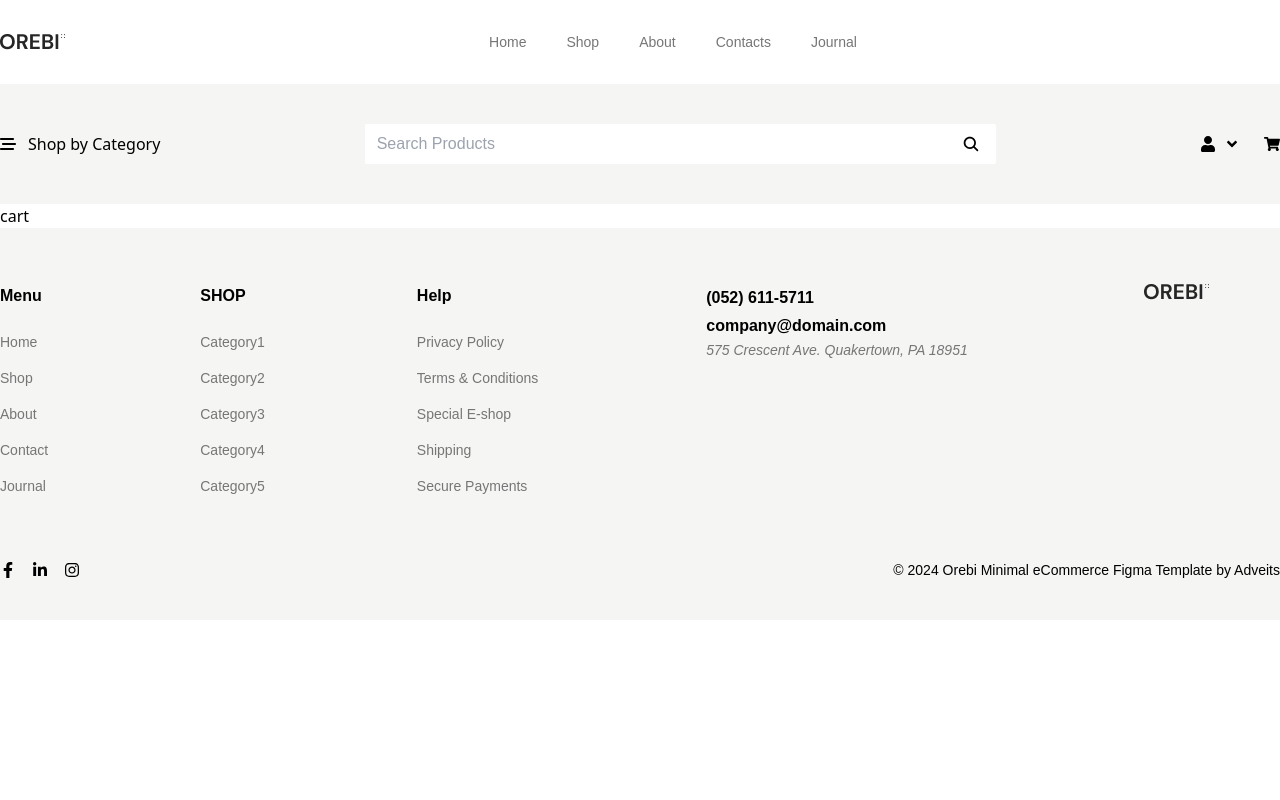
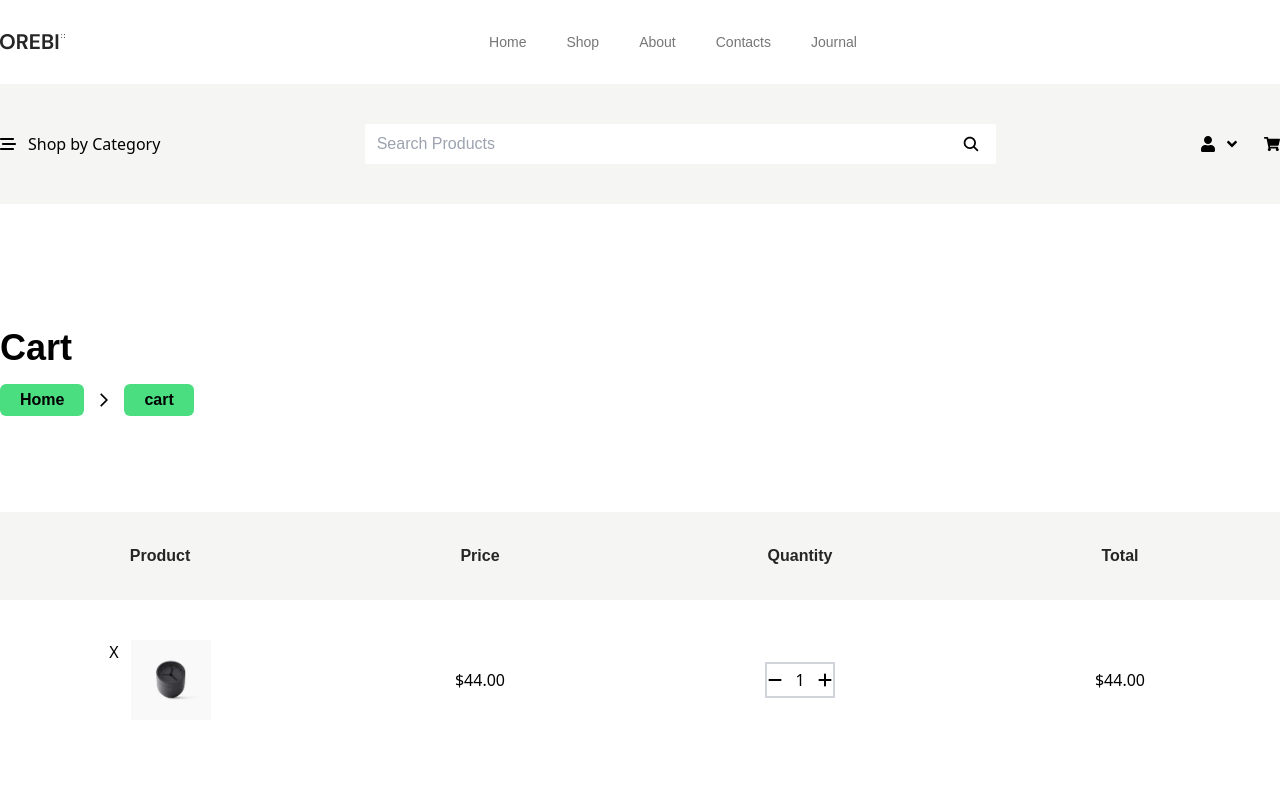
Before and after one commit to mahmudulhasanprodan/orebiTwo, a React (Vite) app: page /cart in a window 1280 px wide. Shown: the top 800 px of the page. Built offline with nearby package versions, Linux system fonts and the light colour scheme.

Commit message:
cart part half done

```diff
--- a/src/Pages/Cart/Cart.jsx
+++ b/src/Pages/Cart/Cart.jsx
@@ -1,11 +1,73 @@
 import React from 'react'
+import BreadCrumb from '../../CommonComponent/BreadCrumb/BreadCrumb'
+import img from "../../assets/HomeComponentPic/ArrivalPicone.png"
+import { FaPlus,  FaMinus } from "react-icons/fa6";
 
 const Cart = () => {
   return (
     <>
-      <h2>cart</h2>
+      <div className="py-[124px]">
+        <div className="container">
+          <div className="flex flex-col gap-y-4">
+            <h2 className="font-DMsans text-4xl font-bold">Cart</h2>
+            <BreadCrumb />
+          </div>
+          <div className="flex items-center justify-between bg-MenuBgColor py-8">
+            <div className="shrink grow basis-60 flex justify-center">
+              <h2 className="font-DMsans font-bold text-MainfontColor">
+                Product
+              </h2>
+            </div>
+            <div className="grow basis-60 flex justify-center">
+              <h2 className="font-DMsans font-bold text-MainfontColor">
+                Price
+              </h2>
+            </div>
+            <div className="grow basis-60 flex justify-center">
+              <h2 className="font-DMsans font-bold text-MainfontColor">
+                Quantity
+              </h2>
+            </div>
+            <div className="grow basis-60 flex justify-center">
+              <h2 className="font-DMsans font-bold text-MainfontColor">
+                Total
+              </h2>
+            </div>
+          </div>
+
+          <div className="flex items-center justify-center py-10">
+            <div className="flex shrink grow basis-60 cursor-pointer gap-x-3 justify-center">
+              <span>X</span>
+              <div className="h-20 w-20">
+                <picture>
+                  <img src={img} alt={img} />
+                </picture>
+              </div>
+            </div>
+            <div className="shrink grow basis-60 flex justify-center">
+              <p>$44.00</p>
+            </div>
+            <div className="shrink grow basis-60 flex justify-center">
+              <div className="flex items-center">
+                <div className="flex cursor-pointer items-center justify-around  gap-x-3 py-1 border-2 border-gray-300">
+                  <span>
+                    <FaMinus />
+                  </span>
+                  <p>1</p>
+                  <span>
+                    <FaPlus />
+                  </span>
+                </div>
+              </div>
+            </div>
+            <div className="grow basis-60 flex justify-center">
+              <p>$44.00</p>
+            </div>
+          </div>
+        </div>
+      </div>
     </>
-  )
+  );
 }
 
 export default Cart
--- a/src/ProductDetailsComponent/ProductInfo.jsx
+++ b/src/ProductDetailsComponent/ProductInfo.jsx
@@ -5,7 +5,7 @@ import Productdetails from '../CommonComponent/Productdetails/Productdetails'
 import Review from "../CommonComponent/Productdetails/Review"
 
 
-const ProductInfo = ({ProductStock,oncart}) => {
+const ProductInfo = ({ProductStock, oncart}) => {
 
 
 const colorItem = [
@@ -82,12 +82,10 @@ const colorItem = [
           {/* {Status part item}  */}
           {/* {Wishlist and add to cart part }  */}
           <div className="flex items-center gap-x-6 pt-4">
-            <Button
-              title={"Add to Wish List"}
-              className={
-                "rounded border-2 border-BtnColor px-12 py-2 font-DMsans text-sm font-bold"
-              }
-            />
+            <button className="rounded border-2 border-BtnColor px-12 py-2 font-DMsans text-sm font-bold">
+              Add to Wish List
+            </button>
+            <button />
             <button
               className="rounded bg-BtnColor px-10 py-2 font-DMsans text-base font-bold text-white"
               onClick={oncart}
@@ -96,7 +94,7 @@ const colorItem = [
             </button>
           </div>
           {/* {Wishlist and add to cart par}  */}
-            {/* dr opdown list */}
+          {/* dr opdown list */}
 
           <Productdetails title={"FEATURES & DETAILS"} />
           <hr />
--- a/src/Redux/AllSlice/CartSlice/CartSlice.js
+++ b/src/Redux/AllSlice/CartSlice/CartSlice.js
@@ -16,24 +16,35 @@ const initialState = {
     reducers:{
        addtoCart: (state,action) =>{
          const findIndex = state.carItem.findIndex((item) => {
-
             return item.id === action.payload.id;
          });
          if(findIndex >= 0){
             state.carItem[findIndex].cartQuantity += 1;
+            // toast.info(`${action.payload.title} Again Added`, {
+            //   position: "top-left",
+            //   autoClose: 5000,
+            //   hideProgressBar: false,
+            //   closeOnClick: true,
+            //   pauseOnHover: true,
+            //   draggable: true,
+            //   progress: undefined,
+            //   theme: "light",
+            //   transition: Bounce,
+            //   });
          }else{
-          state.carItem.push({...action.payload, cartQuantity: 1});
-          toast.success(`${action.payload.title} Added to Cart`, {
-            position: "top-right",
-            autoClose: 5000,
-            hideProgressBar: false,
-            closeOnClick: true,
-            pauseOnHover: true,
-            draggable: true,
-            progress: undefined,
-            theme: "light",
-            transition: Bounce,
-            });
+          const temporary = {...action.payload, cartQuantity: 1}
+          state.carItem.push(temporary);
+          // toast.success(`${action.payload.title} Added to Cart`, {
+          //   position: "top-right",
+          //   autoClose: 5000,
+          //   hideProgressBar: false,
+          //   closeOnClick: true,
+          //   pauseOnHover: true,
+          //   draggable: true,
+          //   progress: undefined,
+          //   theme: "light",
+          //   transition: Bounce,
+          //   });
          };
        },
     },
```
